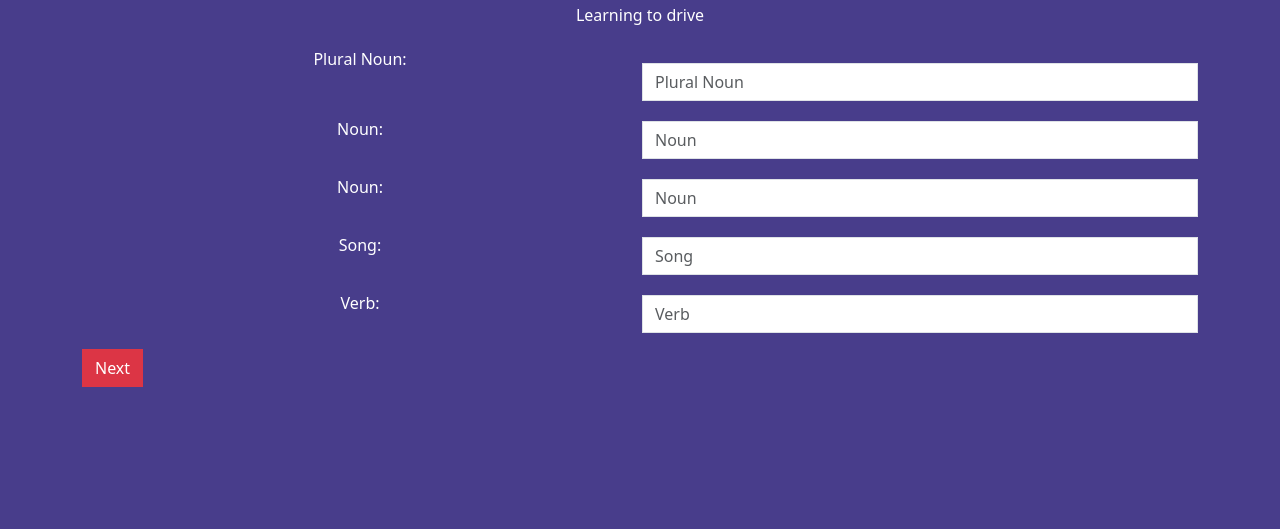
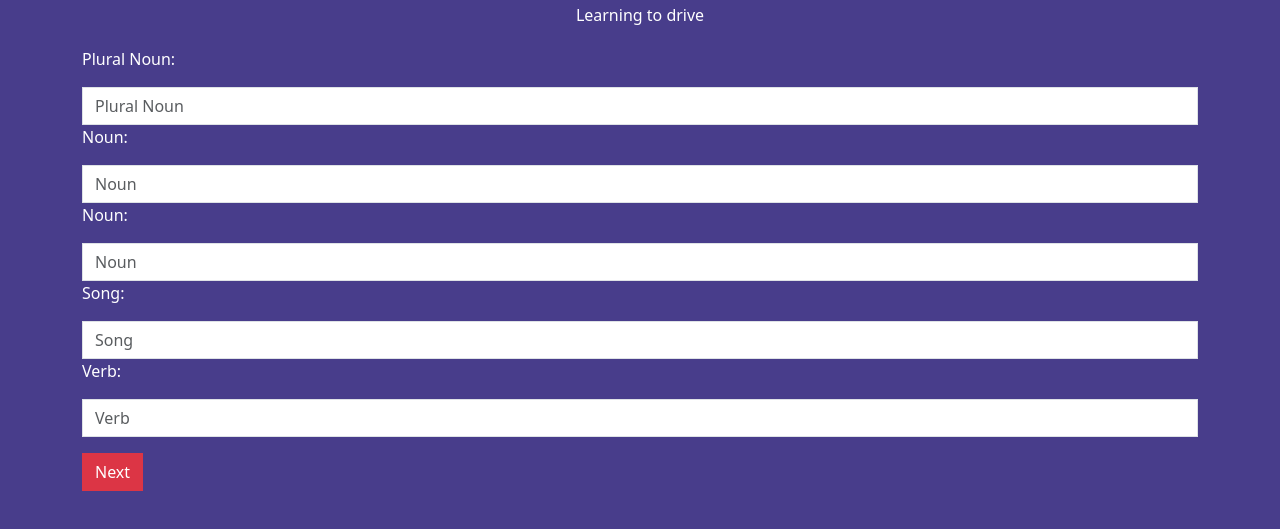
Before and after one commit to TyQuincia-Oby/madlibs, a plain HTML site: page index.html in a window 1280 px wide. Shown: the part 69-598 px from the top of the page. Drawn offline with nearby package versions, Linux system fonts and the light colour scheme.

Commit message:
fixed display output

```diff
--- a/index.html
+++ b/index.html
@@ -12,19 +12,46 @@
         <div class="h1 text-center text-white mt-3">Mad Libs!</div>
         <div class="p text-center text-white">Learning to drive</div>
         <div class="row mt-3 g-1">
-            <div class="col-6 text-white text-center">Plural Noun:</div>
-            <div class="col-6"><input type="text" id="pNounOutput" class="form-control rounded-0 mt-3" placeholder="Plural Noun"></div>
-            <div class="col-6 mt-3 text-white text-center">Noun:</div>
-            <div class="col-6"><input type="text" id="nOutput1" class="form-control rounded-0 mt-3" placeholder="Noun"></div>
-            <div class="col-6 mt-3 text-white text-center">Noun:</div>
-            <div class="col-6"><input type="text" id="nOutput2" class="form-control rounded-0 mt-3" placeholder="Noun"></div>
-            <div class="col-6 mt-3 text-white text-center">Song:</div>
-            <div class="col-6"><input type="text" id="songOutput" class="form-control rounded-0 mt-3" placeholder="Song"></div>
-            <div class="col-6 mt-3 text-white text-center">Verb:</div>
-            <div class="col-6"><input type="text" id="verbOutput" class="form-control rounded-0 mt-3" placeholder="Verb"></div>
+            <div id="form-input" class="text-white">
+                <div>
+                <!-- Plural Noun input -->
+                    <label for="pluralNoun">Plural Noun:</label>
+                    <input type="text" id="pNounOutput" class="form-control rounded-0 mt-3" placeholder="Plural Noun"/>
+                </div>
+                <div>
+                <!-- Noun 1 -->
+                    <label for="noun1">Noun:</label>
+                    <input type="text" id="nOutput1" class="form-control rounded-0 mt-3" placeholder="Noun"/>
+                </div>
+                <div>
+                <!-- Noun 2 -->
+                    <label for="noun2">Noun:</label>
+                    <input type="text" id="nOutput2" class="form-control rounded-0 mt-3" placeholder="Noun"/>
+                </div>
+                <div>
+                <!-- Song -->
+                    <label for="song">Song:</label>
+                    <input type="text" id="songOutput" class="form-control rounded-0 mt-3" placeholder="Song"/>
+                </div>
+                <div>
+                <!-- Verb -->
+                    <label for="verb">Verb:</label>
+                    <input type="text" id="verbOutput" class="form-control rounded-0 mt-3" placeholder="Verb"/>
+                </div>
+                <div>
+                    <button id="nextBtn" type="button" class="btn btn-danger rounded-0 mt-3">Next</button>
+                </div>
+            </div>
+
+            <div id="resultContainer" class="d-none">
+                <div id="displayOutput" class="container card">
+                </div>
+                <div><a href="index.html" type="button" id="startOver" class="btn btn-danger rounded-0 mt-3">Back</a></div>
+            </div>
         </div>
-        <a id="nextBtn" href="screen2.html" class="btn btn-danger rounded-0 mt-3">Next</a>
     </div>
+    <script src="helpers.js"></script>
     <script src="index.js"></script>
+
 </body>
 </html>
--- a/index.js
+++ b/index.js
@@ -1,12 +1,23 @@
-onEvent("nextBtn","click",function(){
+onEvent("nextBtn", "click", function() {
   var pNoun = getText("pNounOutput");
   var noun1 = getText("nOutput1");
   var noun2 = getText("nOutput2");
   var song = getText("songOutput");
   var verb = getText("verbOutput");
-  console.log(showUserInput);
+  console.log("nextbuttonclicked");
   var userMessage = "Learning to drive is a tricky process. There are a few rules you must follow."+ "\n"+ "\n" + "1. Keep two "+ pNoun+ " on the steering wheel at all times."+ "\n" +"\n" + "2. Step on the " + noun1+ " to speed up and the " + noun2 + " to slow down"+ "\n"+ "\n" +"3. Your parents will just LOVE it if you play" + song+ " on the radio." +"\n" + "\n"+"4. Make sure to honk your horn when you see " + verb +" on a street sign.";
-  console.log(userMessage);
-  setScreen("screen2.html");
-  setText("textOutput", userMessage);
+  setText("displayOutput", userMessage);
+  document.getElementById("form-input").classList.add("d-none");
+  document.getElementById("resultContainer").classList.remove("d-none");
 });
+
+onEvent("startOver", "click", function() {
+  setScreen("index.html");
+  setText("pNounOutput","");
+  setText("nOutput1","");
+  setText("nOutput2","");
+  setText("songOutput","");
+  setText("verbOutput","");
+  document.getElementById("form-input").classList.remove("d-none");
+  document.getElementById("resultContainer").classList.add("d-none");
+});
```
Also changed, not shown: screen2.html (deleted, +0 -23 lines), screen2.js (deleted, +0 -8 lines).
